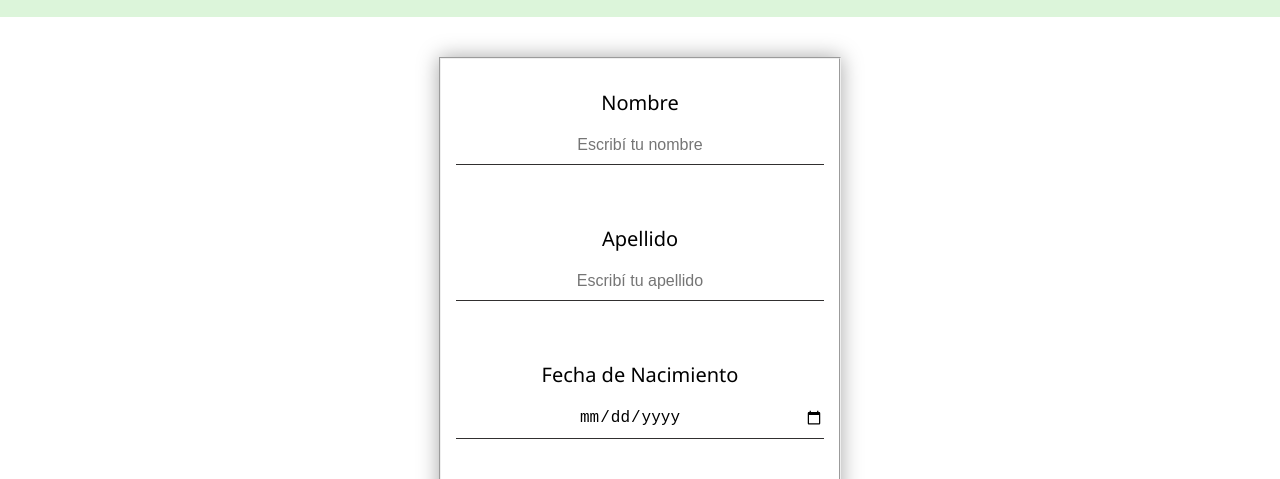
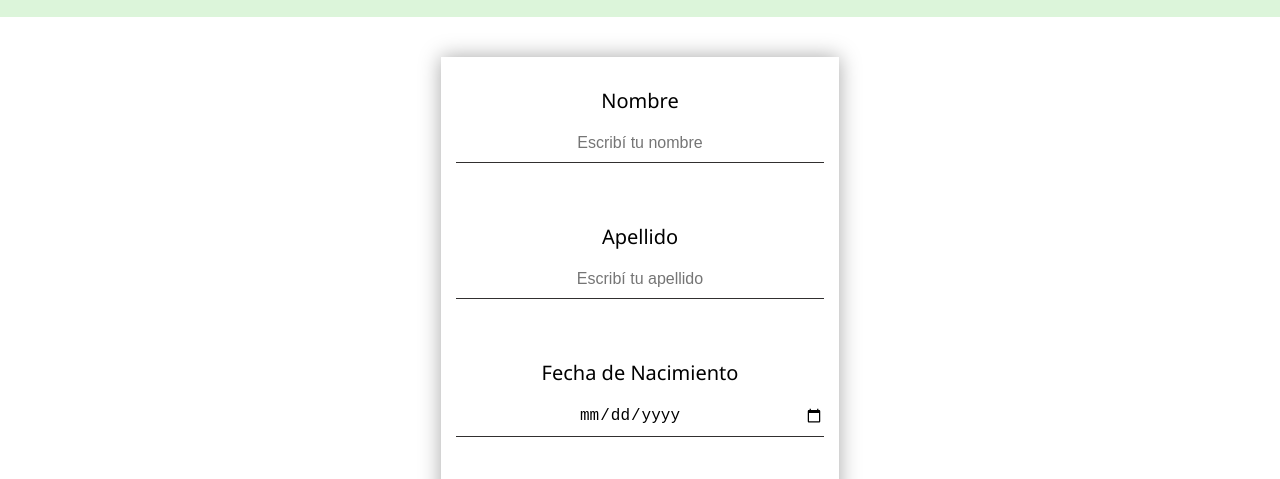
Before and after one commit to MariaCruzSchena/GirlsWhoCode, a plain HTML site: page pages/contacto.html in a window 1280 px wide. Shown: the part 277-756 px from the top of the page. Drawn offline with Linux system fonts and the light colour scheme.

Commit message:
Sacando fieldset del form

```diff
--- a/pages/contacto.html
+++ b/pages/contacto.html
@@ -34,7 +34,7 @@
                         <p class="contact__conteinerParagraph">¿Querés trabajar con nosotros? ¿Querés participar de algun curso? Contactate con nosotros:</p>
                     </div>
                     <form  action="#">
-                        <fieldset class="contact__form">
+                        <div class="contact__form">
                             <div class="contact__formItem">
                                 <Label class=" contact__formItemLabel" for="nombre">Nombre</Label>
                                 <input class="contact__formItemInput" type="text" id="nombre" placeholder="Escribí tu nombre">
@@ -76,7 +76,7 @@
                                 <input class="contact__formButtons"  type="reset" value="Limpiar Formulario">
                                 <input class="contact__formButtons"  type="submit" value="Enviar Formulario">
                             </div>
-                        </fieldset>
+                        </div>
                     </form>
                 </section>
             </main>
```
